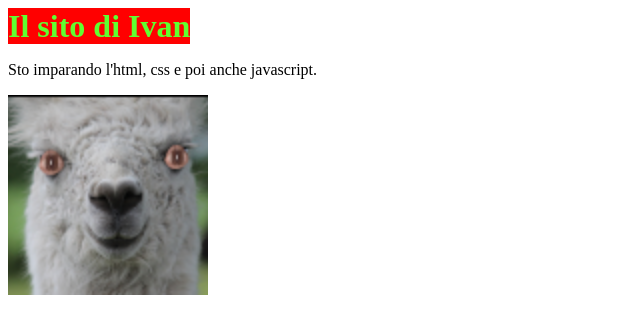
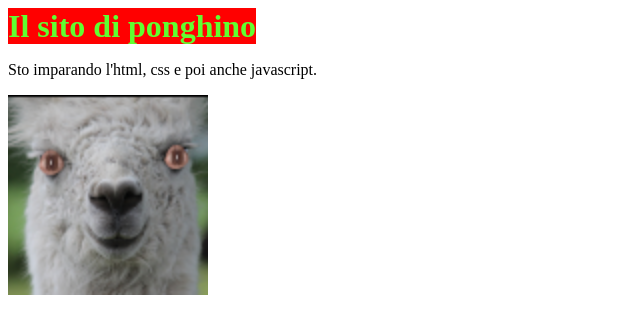
Before and after one commit to ponghino/ponghino.github.io, a plain HTML site: page index.html in a window 1280 px wide. Shown: the whole page, without its empty margins (0-640 px from the left). Drawn offline with Linux system fonts and the light colour scheme.

Commit message:
destroyed private name

```diff
--- a/index.html
+++ b/index.html
@@ -1,7 +1,7 @@
 <!DOCTYPE html>
 <html>
 	<head>
-		<title>Sito di Ivan</title>
+		<title>Sito di ponghino</title>
 		<link rel="icon" type="image/png" href="favicon.png"/>
 
 		<style>
@@ -14,7 +14,7 @@
 
 	</head>
 	<body>
-		<h1>Il sito di Ivan</h1>
+		<h1>Il sito di ponghino</h1>
 		<p>Sto imparando l'html, css e poi anche javascript.</p>
 		<img src="favicon.png" alt="lama" width="200" height="200">
 	</body>
```
